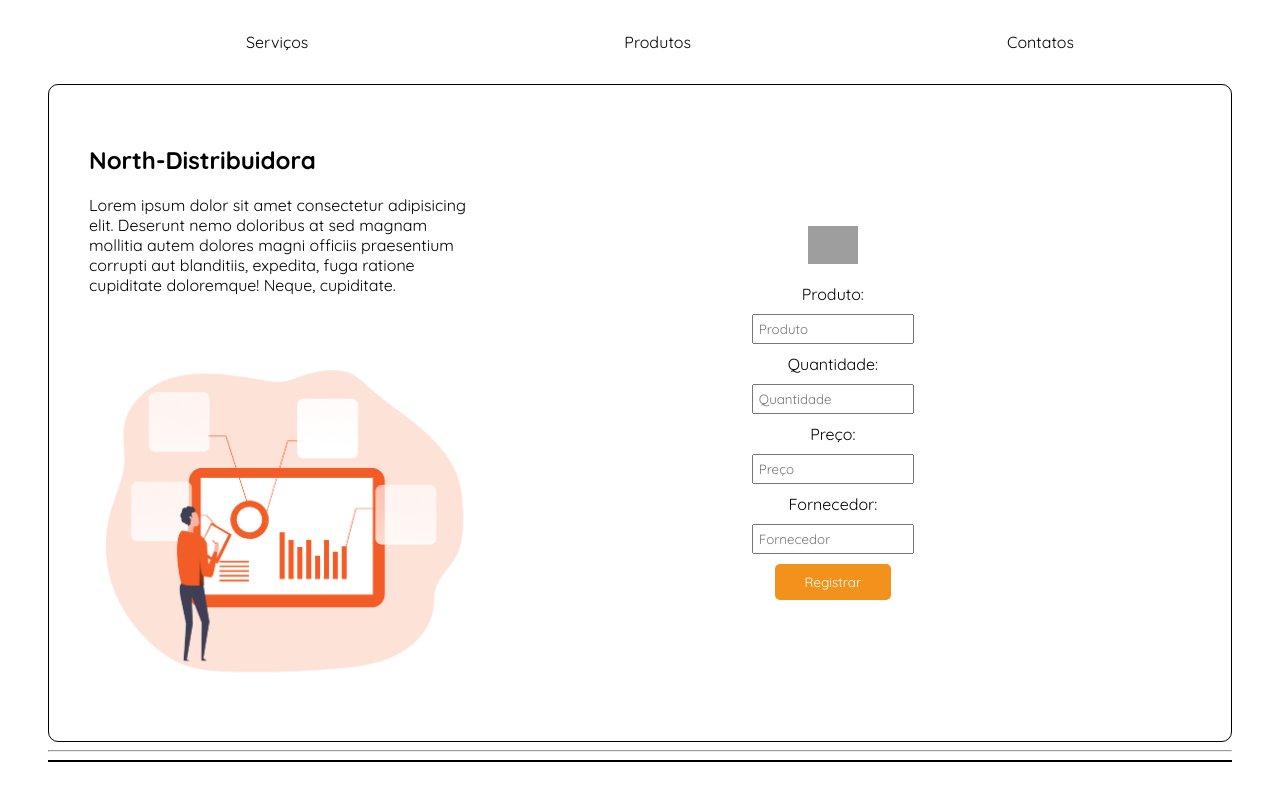
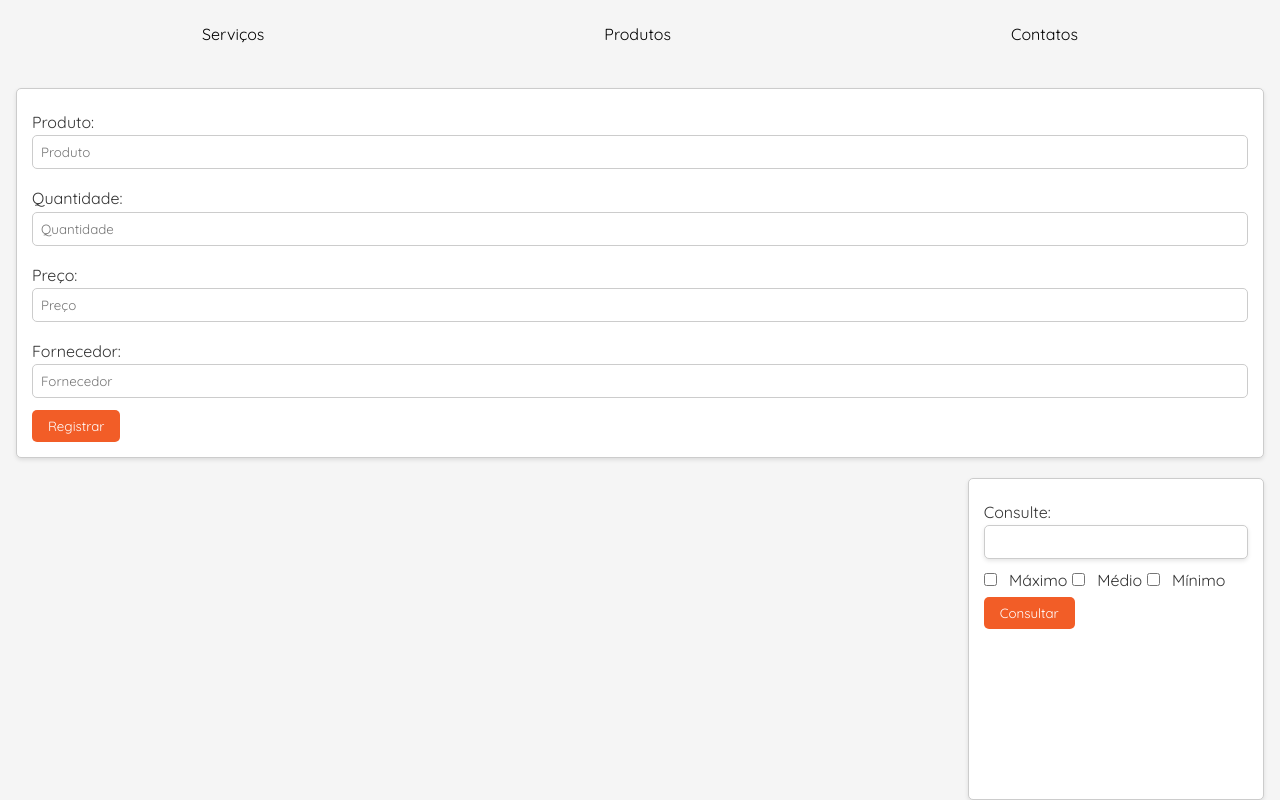
Before and after one commit to Gustx21/Controle-de-Estoque, a website: page index.html in a window 1280 px wide. Drawn offline with Linux system fonts and the light colour scheme; grey boxes are pictures that could not be loaded.

Commit message:
Estilizando a página

```diff
--- a/css/style.css
+++ b/css/style.css
@@ -1,76 +1,136 @@
+/* Reset básico */
 * {
+    margin: 0;
+    padding: 0;
+    box-sizing: border-box;
     font-family: "Quicksand", sans-serif;
-    font-optical-sizing: auto;
 }
 
-.logo {
-    width: 50px;
-    margin-bottom: 20px;
+/* Corpo e layout */
+body {
+    display: grid;
+    grid-template-columns: 1fr 3fr 1.3fr;
+    grid-template-rows: auto auto 1fr auto;
+    grid-template-areas:
+        "menu menu menu"
+        "form form form"
+        "table table query"
+        "table table query";
+    height: 100vh;
+    gap: 20px;
+    padding: 0 1rem;
+    background: #F5F5F5;
+    color: #333;
 }
 
-body {
-    margin: 1em 3em;
-}
-
+/* Menu */
 menu {
     display: flex;
     justify-content: space-around;
-    margin-bottom: 2rem;
-    margin-top: 2rem;
+    align-items: center;
+    padding: 1rem;
+    grid-area: menu;
+    border-radius: 5px;
 }
 
 menu a {
     color: #000;
     text-decoration: none;
+    padding: 0.5rem 1rem;
+    transition: background 0.3s;
+}
+
+menu a:hover {
+    background: rgba(0, 0, 0, 0.1);
+    border-radius: 5px;
+}
+
+/* Formulário de Inserção */
+#form, #query {
+    border: 1px solid #ccc;
+    border-radius: 5px;
+    padding: 15px;
+    background: #fff;
+    box-shadow: 0 2px 4px rgba(0, 0, 0, 0.1);
 }
 
 #form {
-    display: grid;
-    grid-template-columns: 35% 65%;
-    border: 1px solid #000;
-    border-radius: 10px;
-    padding: 40px;
+    grid-area: form;
 }
 
-#form main {
-    display: flex;
-    flex-direction: column;
-    justify-content: center;
-    align-items: center;
+#form label, #query label {
+    display: block;
+    margin: 0.5rem 0 0.2rem;
 }
 
-img {
+#form input, #query input {
     width: 100%;
+    padding: 0.5rem;
+    margin-bottom: 0.7rem;
+    border: 1px solid #ccc;
+    border-radius: 5px;
 }
 
-#form input {
-    width: fit-content;
-    padding: 5px;
-    margin: 10px 0;
+#form button, #query button {
+    background: #F25D27;
+    color: #fff;
+    padding: 0.5rem 1rem;
+    border: none;
+    border-radius: 5px;
+    cursor: pointer;
+    transition: background 0.3s;
 }
 
-#form button {
-    padding: 10px 30px;
-    border-radius: 5px;
-    border: none;
-    background-color: #F2921D;
+#form button:hover, #query button:hover {
+    background: #D24B1B;
+}
+
+/* Formulário de Consulta */
+#query {
+    grid-area: query;
+}
+
+#query input[type="checkbox"] {
+    width: auto;
+    margin-right: 0.5rem;
+}
+
+/* Tabela de Dados */
+#estoque {
+    border-collapse: collapse;
+    width: 100%;
+    grid-area: table;
+    overflow-x: auto;
+}
+
+#estoque th, #estoque td {
+    border: 1px solid #ccc;
+    padding: 0.5rem;
+    text-align: center;
+}
+
+#estoque thead {
+    background-color: #F25D27;
     color: #fff;
 }
 
-#form button:hover {
-    background-color: #f17609;
+#estoque tbody tr:nth-child(even) {
+    background: #f9f9f9;
 }
 
-#estoque {
-    border: 1px solid #000;
-    width: 100%;
+/* Responsividade */
+@media (max-width: 768px) {
+    body {
+        grid-template-columns: 1fr;
+        grid-template-rows: auto auto auto auto;
+        grid-template-areas:
+            "menu"
+            "form"
+            "table"
+            "query";
+    }
+
+    menu {
+        flex-direction: column;
+    }
 }
-
-tbody {
-    text-align: center;
-}
-
-thead {
-    background-color: #F25D27;
-    color: #fff;
-}
--- a/index.html
+++ b/index.html
@@ -6,7 +6,8 @@
     <meta name="viewport" content="width=device-width, initial-scale=1.0">
     <title>North-Distribuidora</title>
 
-    <link rel="shortcut icon" href="https://img.icons8.com/?size=100&id=112472&format=png&color=F2811D" type="image/x-icon">
+    <link rel="shortcut icon" href="https://img.icons8.com/?size=100&id=112472&format=png&color=F2811D"
+        type="image/x-icon">
 
     <link rel="preconnect" href="https://fonts.googleapis.com">
     <link rel="preconnect" href="https://fonts.gstatic.com" crossorigin>
@@ -18,24 +19,13 @@
 </head>
 
 <body>
-    <header>
     <menu>
         <a href="#">Serviços</a>
         <a href="#">Produtos</a>
         <a href="#">Contatos</a>
     </menu>
-    </header>
 
     <form method="post" id="form">
-        <header>
-            <h2>North-Distribuidora</h2>
-            <p>Lorem ipsum dolor sit amet consectetur adipisicing elit. Deserunt nemo doloribus at sed magnam mollitia autem dolores magni officiis praesentium corrupti aut blanditiis, expedita, fuga ratione cupiditate doloremque! Neque, cupiditate.</p>
-            <img src="./image/report-analysis.png" alt="Funcionários empilhandos blocos">
-        </header>
-
-        <main>
-            <img class="logo" src="https://img.icons8.com/?size=100&id=112472&format=png&color=F2811D" alt="Logo">
-
         <label for="product">Produto:</label>
         <input type="text" name="product" id="product" placeholder="Produto">
         <label for="quantity">Quantidade:</label>
@@ -44,12 +34,22 @@
         <input type="number" name="price" id="price" placeholder="Preço">
         <label for="provide">Fornecedor:</label>
         <input type="text" name="provide" id="provides" placeholder="Fornecedor">
+
         <button type="submit">Registrar</button>
-        </main>
     </form>
 
-    <hr>
     <table id="estoque"></table>
+
+    <form method="get" id="query">
+        <label for="query">Consulte:</label>
+        <input type="text" name="query" id="query">
+
+        <input type="checkbox" name="maximo" id="maximo"> Máximo
+        <input type="checkbox" name="medium" id="medium"> Médio
+        <input type="checkbox" name="minimos" id="minimos"> Mínimo
+
+        <button type="submit">Consultar</button>
+    </form>
 </body>
 
 </html>
```
Lines whose indentation alone changed are shown as unchanged.
